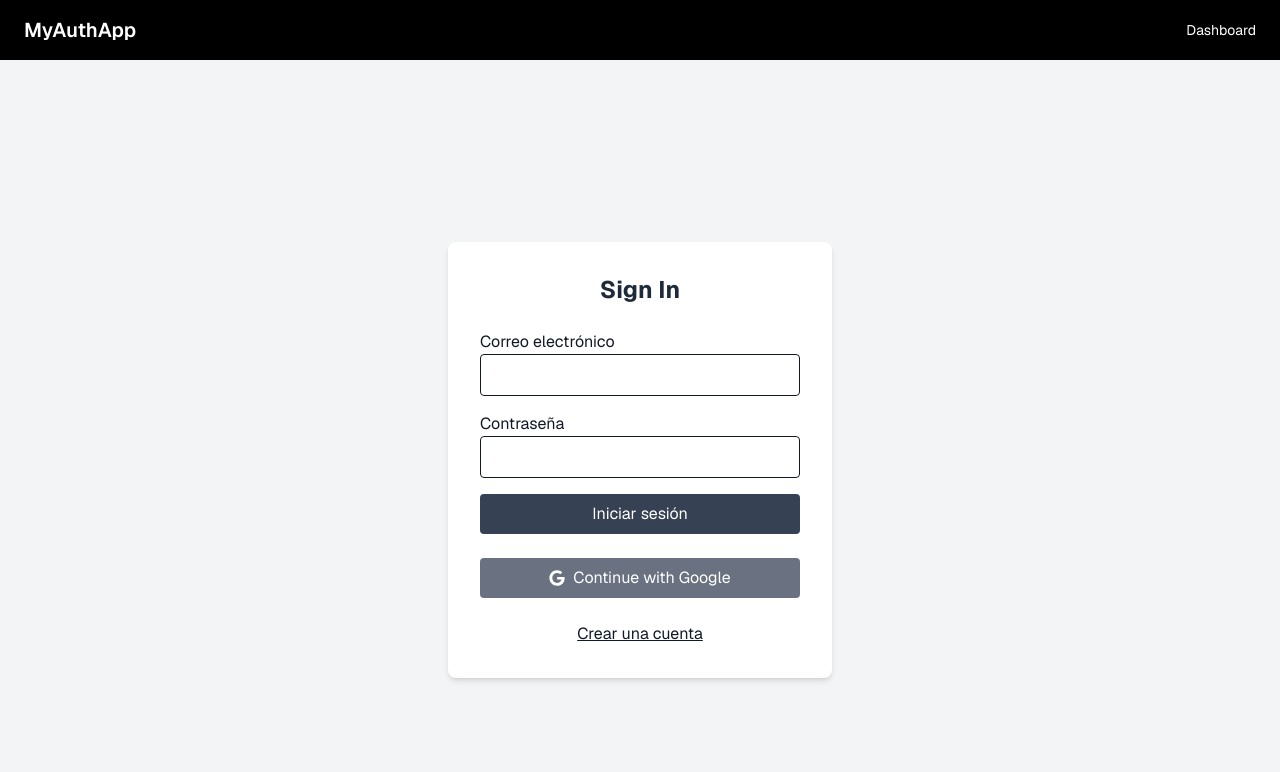
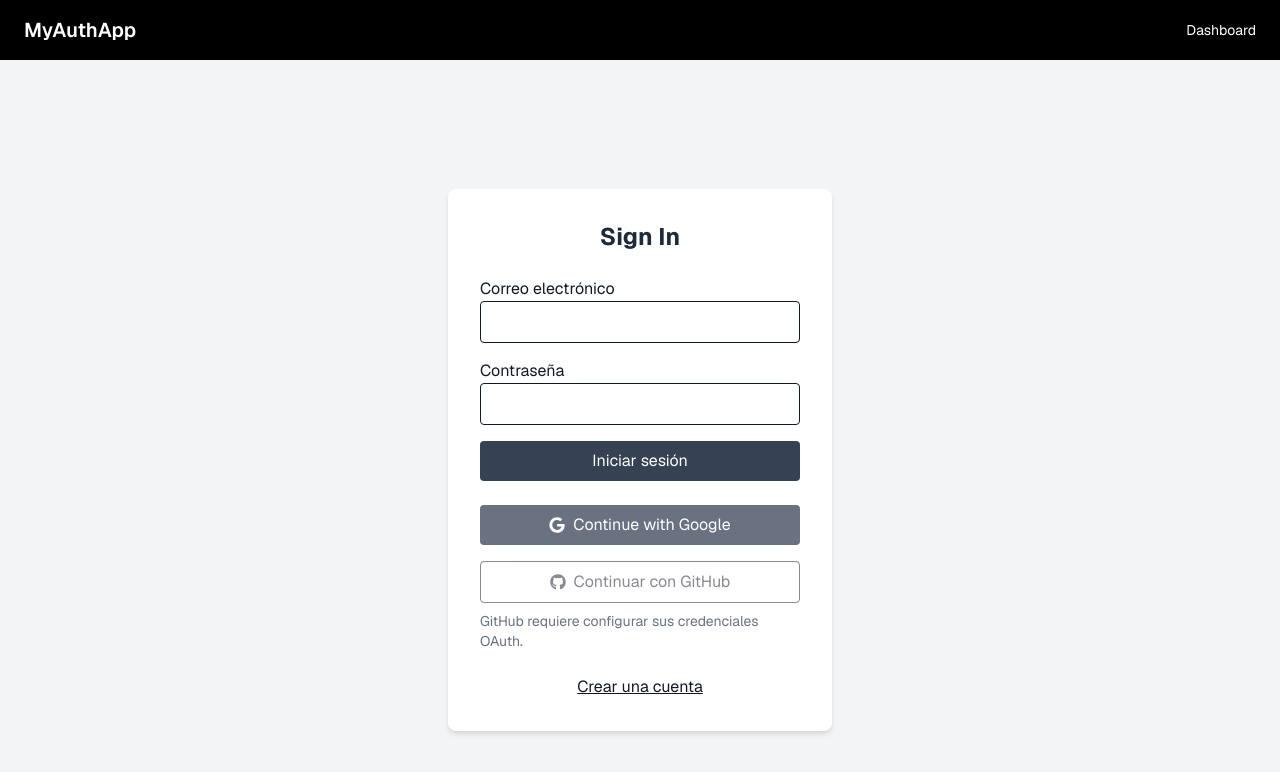
Before and after one commit to naomisanchez-coder/LAB13Web-Proveedores, a Next.js app: page /signIn in a window 1280 px wide. Shown: the top 772 px of the page. Built offline with nearby package versions, Linux system fonts and the light colour scheme; no server answers.

Commit message:
feat: incorporar autenticación con GitHub

```diff
--- a/next.config.ts
+++ b/next.config.ts
@@ -4,6 +4,7 @@ const nextConfig: NextConfig = {
   images: {
     remotePatterns: [
       { protocol: "https", hostname: "lh3.googleusercontent.com", pathname: "/**" },
+      { protocol: "https", hostname: "avatars.githubusercontent.com", pathname: "/**" },
     ],
   },
 };
--- a/src/app/signIn/page.tsx
+++ b/src/app/signIn/page.tsx
@@ -1,36 +1,9 @@
-"use client";
-import { useState } from "react";
-import { signIn } from "next-auth/react";
-import Link from "next/link";
-import { FaGoogle } from "react-icons/fa";
-import { normalizeEmail, validEmail } from "@/lib/validation";
+import { getServerSession } from "next-auth";
+import { redirect } from "next/navigation";
+import { authOptions } from "@/lib/auth";
+import LoginForm from "@/components/LoginForm";
 
-export default function LoginPage() {
-  const [pending, setPending] = useState(false);
-  const [error, setError] = useState("");
-  async function submit(event: React.FormEvent<HTMLFormElement>) {
-    event.preventDefault(); setError("");
-    const form = new FormData(event.currentTarget);
-    const email = normalizeEmail(String(form.get("email") ?? ""));
-    const password = String(form.get("password") ?? "");
-    if (!validEmail(email) || !password) { setError("Introduce un correo válido y tu contraseña."); return; }
-    setPending(true);
-    try {
-      const result = await signIn("credentials", { email, password, callbackUrl: "/dashboard", redirect: false });
-      if (result?.ok && !result.error) window.location.assign("/dashboard");
-      else setError("No pudimos iniciar sesión. Revisa tus datos o inténtalo más tarde.");
-    } catch { setError("No pudimos conectar. Inténtalo de nuevo."); }
-    finally { setPending(false); }
-  }
-  return <div className="min-h-screen flex items-center justify-center bg-gray-100 p-6"><div className="bg-white p-8 rounded-lg shadow-md w-96">
-    <h1 className="text-2xl text-gray-800 font-bold mb-6 text-center">Sign In</h1>
-    {error && <p role="alert" className="text-red-700 mb-4">{error}</p>}
-    <form onSubmit={submit} className="space-y-4" noValidate>
-      <label className="block">Correo electrónico<input name="email" type="email" autoComplete="email" required className="border p-2 rounded w-full" /></label>
-      <label className="block">Contraseña<input name="password" type="password" autoComplete="current-password" required className="border p-2 rounded w-full" /></label>
-      <button disabled={pending} className="w-full bg-gray-700 text-white p-2 rounded disabled:opacity-50">{pending?'Iniciando sesión…':'Iniciar sesión'}</button>
-    </form>
-    <button onClick={()=>signIn('google',{callbackUrl:'/dashboard'})} className="w-full mt-6 bg-gray-500 text-white py-2 px-4 rounded hover:bg-black transition flex items-center justify-center gap-2"><FaGoogle />Continue with Google</button>
-    <Link href="/register" className="block mt-6 text-center underline">Crear una cuenta</Link>
-  </div></div>;
+export default async function LoginPage() {
+  if ((await getServerSession(authOptions))?.user) redirect("/dashboard");
+  return <LoginForm githubEnabled={!!(process.env.GITHUB_CLIENT_ID && process.env.GITHUB_CLIENT_SECRET)} />;
 }
--- /dev/null
+++ b/src/components/LoginForm.tsx
@@ -0,0 +1,38 @@
+"use client";
+import { useState } from "react";
+import { signIn } from "next-auth/react";
+import Link from "next/link";
+import { FaGoogle, FaGithub } from "react-icons/fa";
+import { normalizeEmail, validEmail } from "@/lib/validation";
+
+export default function LoginForm({ githubEnabled }: { githubEnabled: boolean }) {
+  const [pending, setPending] = useState(false);
+  const [error, setError] = useState("");
+  async function submit(event: React.FormEvent<HTMLFormElement>) {
+    event.preventDefault(); setError("");
+    const form = new FormData(event.currentTarget);
+    const email = normalizeEmail(String(form.get("email") ?? ""));
+    const password = String(form.get("password") ?? "");
+    if (!validEmail(email) || !password) { setError("Introduce un correo válido y tu contraseña."); return; }
+    setPending(true);
+    try {
+      const result = await signIn("credentials", { email, password, callbackUrl: "/dashboard", redirect: false });
+      if (result?.ok && !result.error) window.location.assign("/dashboard");
+      else setError("No pudimos iniciar sesión. Revisa tus datos o inténtalo más tarde.");
+    } catch { setError("No pudimos conectar. Inténtalo de nuevo."); }
+    finally { setPending(false); }
+  }
+  return <div className="min-h-screen flex items-center justify-center bg-gray-100 p-6"><div className="bg-white p-8 rounded-lg shadow-md w-96">
+    <h1 className="text-2xl text-gray-800 font-bold mb-6 text-center">Sign In</h1>
+    {error && <p role="alert" className="text-red-700 mb-4">{error}</p>}
+    <form onSubmit={submit} className="space-y-4" noValidate>
+      <label className="block">Correo electrónico<input name="email" type="email" autoComplete="email" required className="border p-2 rounded w-full" /></label>
+      <label className="block">Contraseña<input name="password" type="password" autoComplete="current-password" required className="border p-2 rounded w-full" /></label>
+      <button disabled={pending} className="w-full bg-gray-700 text-white p-2 rounded disabled:opacity-50">{pending?'Iniciando sesión…':'Iniciar sesión'}</button>
+    </form>
+    <button onClick={()=>signIn('google',{callbackUrl:'/dashboard'})} className="w-full mt-6 bg-gray-500 text-white py-2 px-4 rounded hover:bg-black transition flex items-center justify-center gap-2"><FaGoogle />Continue with Google</button>
+    <button disabled={!githubEnabled} onClick={()=>signIn('github',{callbackUrl:'/dashboard'})} className="w-full mt-4 border py-2 px-4 rounded flex items-center justify-center gap-2 disabled:opacity-50"><FaGithub />Continuar con GitHub</button>
+    {!githubEnabled && <p className="mt-2 text-sm text-gray-500">GitHub requiere configurar sus credenciales OAuth.</p>}
+    <Link href="/register" className="block mt-6 text-center underline">Crear una cuenta</Link>
+  </div></div>;
+}
--- a/src/lib/auth.ts
+++ b/src/lib/auth.ts
@@ -1,5 +1,6 @@
 import type { NextAuthOptions } from "next-auth";
 import GoogleProvider from "next-auth/providers/google";
+import GitHubProvider from "next-auth/providers/github";
 import CredentialsProvider from "next-auth/providers/credentials";
 import { authenticateCredentials } from "@/lib/server/credentials";
 
@@ -9,6 +10,11 @@ export const authOptions: NextAuthOptions = {
       clientId: process.env.GOOGLE_CLIENT_ID as string,
       clientSecret: process.env.GOOGLE_CLIENT_SECRET as string,
     }),
+    ...(process.env.GITHUB_CLIENT_ID && process.env.GITHUB_CLIENT_SECRET ? [GitHubProvider({
+      clientId: process.env.GITHUB_CLIENT_ID,
+      clientSecret: process.env.GITHUB_CLIENT_SECRET,
+      allowDangerousEmailAccountLinking: false,
+    })] : []),
     CredentialsProvider({
       name: "Correo y contraseña",
       credentials: { email: { label: "Correo", type: "email" }, password: { label: "Contraseña", type: "password" } },
```
Also changed, not shown: 1 other file (tests, documents, lock files or other folders).
